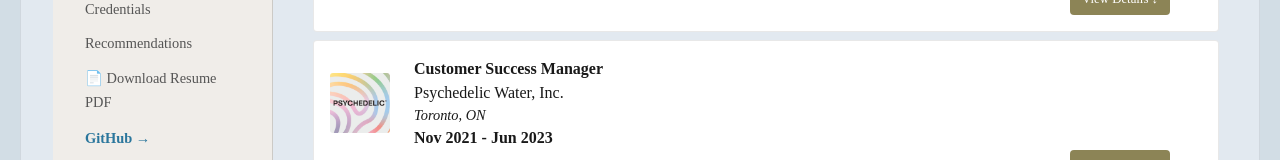
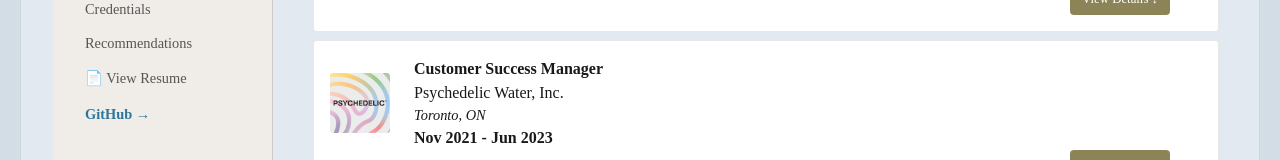
Before and after one commit to eric-laudrum/eric-laudrum.github.io, a Next.js app: page /resume in a window 1280 px wide. Shown: the part 380-540 px from the top of the page. Built offline with nearby package versions, Linux system fonts and the light colour scheme.

Commit message:
debug/ fix resume and remaining pdf links

```diff
--- a/src/app/contractorConnect/page.tsx
+++ b/src/app/contractorConnect/page.tsx
@@ -2,9 +2,9 @@ import ImageCarousel from "@/components/ImageCarousel";
 
 export default function ContractorConnect({ website }: { website?: string }){
 
-    const projectSummaryPDF = "/assets/pdf/ProjectSummary.pdf"
-    const projectPlanPDF = "/assets/pdf/ProjectPlan.pdf"
-    const projectVisionPDF = "/assets/pdf/ProjectVision.pdf"
+    const projectSummaryPDF = "/assets/pdf/projectSummary.pdf"
+    const projectPlanPDF = "/assets/pdf/projectPlan.pdf"
+    const projectVisionPDF = "/assets/pdf/projectVision.pdf"
     const softwareRequirementsPDF = "/assets/pdf/softwareRequirementsAnalysis.pdf"
     const statusReportPDF = "/assets/pdf/statusReport.pdf"
 
@@ -14,7 +14,7 @@ export default function ContractorConnect({ website }: { website?: string }){
     const sequenceDiagramPDF = "/assets/pdf/sequenceDiagram.pdf"
     const umlDiagramPDF = "/assets/pdf/umlDiagram.pdf"
 
-    const systemImplementationPDF = "/assets/pdf/systemImplementation.pdf"
+    const systemImplementationPDF = "/assets/pdf/SystemImplementation.pdf"
 
     const figmaLink = "https://www.figma.com/proto/3oCa6OhkkkkVvA9YbuAmgZ/Contractor-Connect--Copy-?node-id=0-1&t=YKylebIu3parvFDt-1"
 
--- a/src/app/resume/page.tsx
+++ b/src/app/resume/page.tsx
@@ -152,7 +152,7 @@ export default function Resume(){
             sections={["Work Experience", "Education", "Credentials", "Recommendations"]}
             repo="https://github.com/eric-laudrum"
             repoText="GitHub"
-            resumeUrl="/assets/Eric_Laudrum_Resume.pdf"
+            resumeUrl="/assets/pdf/Eric_Laudrum_Resume.pdf"
         />
 
              {/* ----- Jobs ----- */}
--- a/src/components/Sidebar.tsx
+++ b/src/components/Sidebar.tsx
@@ -4,7 +4,7 @@ interface SidebarProps {
   prefix?: string;
   repo?: string;
   repoText?: string;
-  resumeUrl?: string; // Add this
+  resumeUrl?: string;
 }
 
 export default function Sidebar({ title, sections, prefix, repo, repoText, resumeUrl }: SidebarProps) {
@@ -29,7 +29,7 @@ export default function Sidebar({ title, sections, prefix, repo, repoText, resum
           );
         })}
 
-        {/* --- Add Resume Download Link --- */}
+        {/* --- Download Link --- */}
         {resumeUrl && (
           <div >
             <a
@@ -40,7 +40,7 @@ export default function Sidebar({ title, sections, prefix, repo, repoText, resum
               className="github-link"
 
             >
-              📄 Download Resume PDF
+              📄 View Resume
             </a>
           </div>
         )}
```
